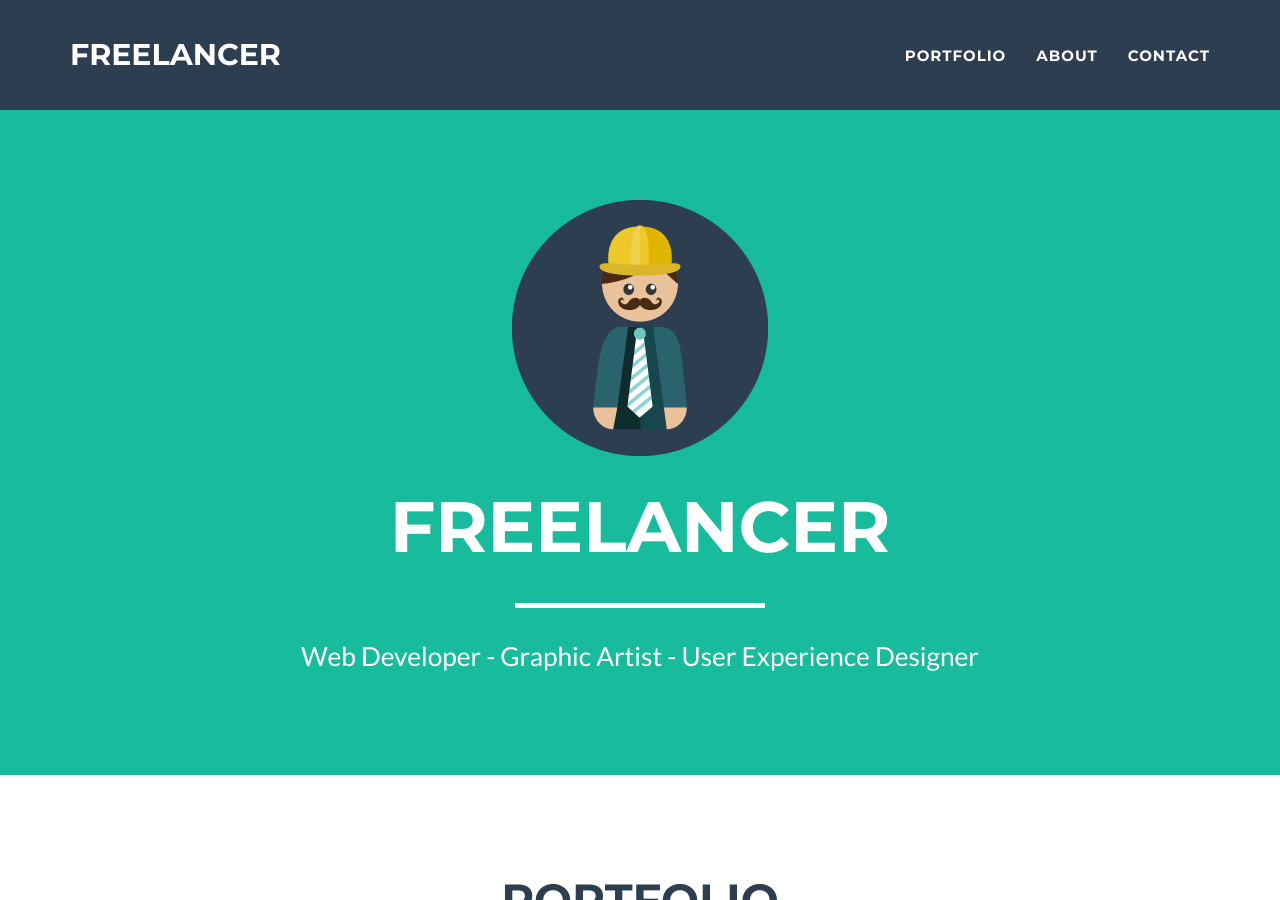
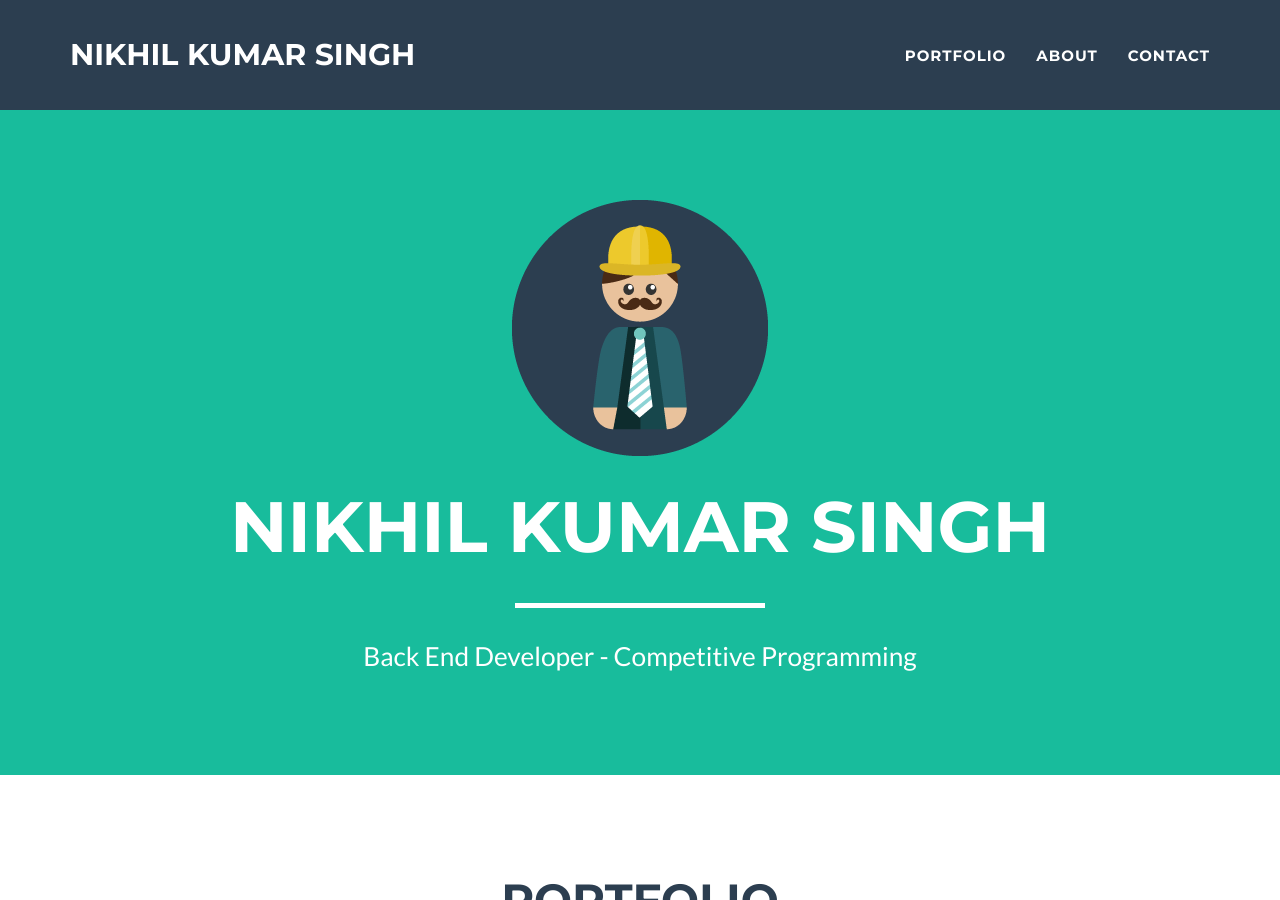
Before and after one commit to nickzuck/nickzuck.github.io, a Jekyll site: the page built from index.html, in a window 1280 px wide and 900 px high. Built offline with Jekyll 4.4.1, drawn with Linux system fonts in a browser that asks for light colours; some of the changed text lies outside the part shown.

Commit message:
Preivous commit worked..Checking whether the changes work or nt

```diff
--- a/_config.yml
+++ b/_config.yml
@@ -1,10 +1,10 @@
 # Site settings
-title: Freelancer
-email: your-email@domain.com
-url: https://example.github.io
+title: Nikhil Kumar Singh
+email: nikhil1945.singh@gmail.com
+url: https://nickzuck.github.io
 description: "Write an awesome description for your new site here. You can edit this line in _config.yml. It will appear in your document head meta (for Google search results) and in your feed.xml site description."
-skills: "Web Developer - Graphic Artist - User Experience Designer"
-meta_author: LastName FirstName
+skills: "Back End Developer - Competitive Programming"
+meta_author: Singh Nikhil Kumar
 
 # Google webmaster tools
 google_verify:
@@ -51,8 +51,8 @@ social:
 
 # Postal address (add as many lines as necessary)
 address:
-  - line: 3481 Melrose Place
-  - line: Beverly Hills, CA 90210
+  - line: New Delhi
+  - line: India
 
 # Credits content
 credits: 'Freelancer is a free to use, open source Bootstrap theme created by <a href="http://startbootstrap.com">Start Bootstrap</a>.'
```
